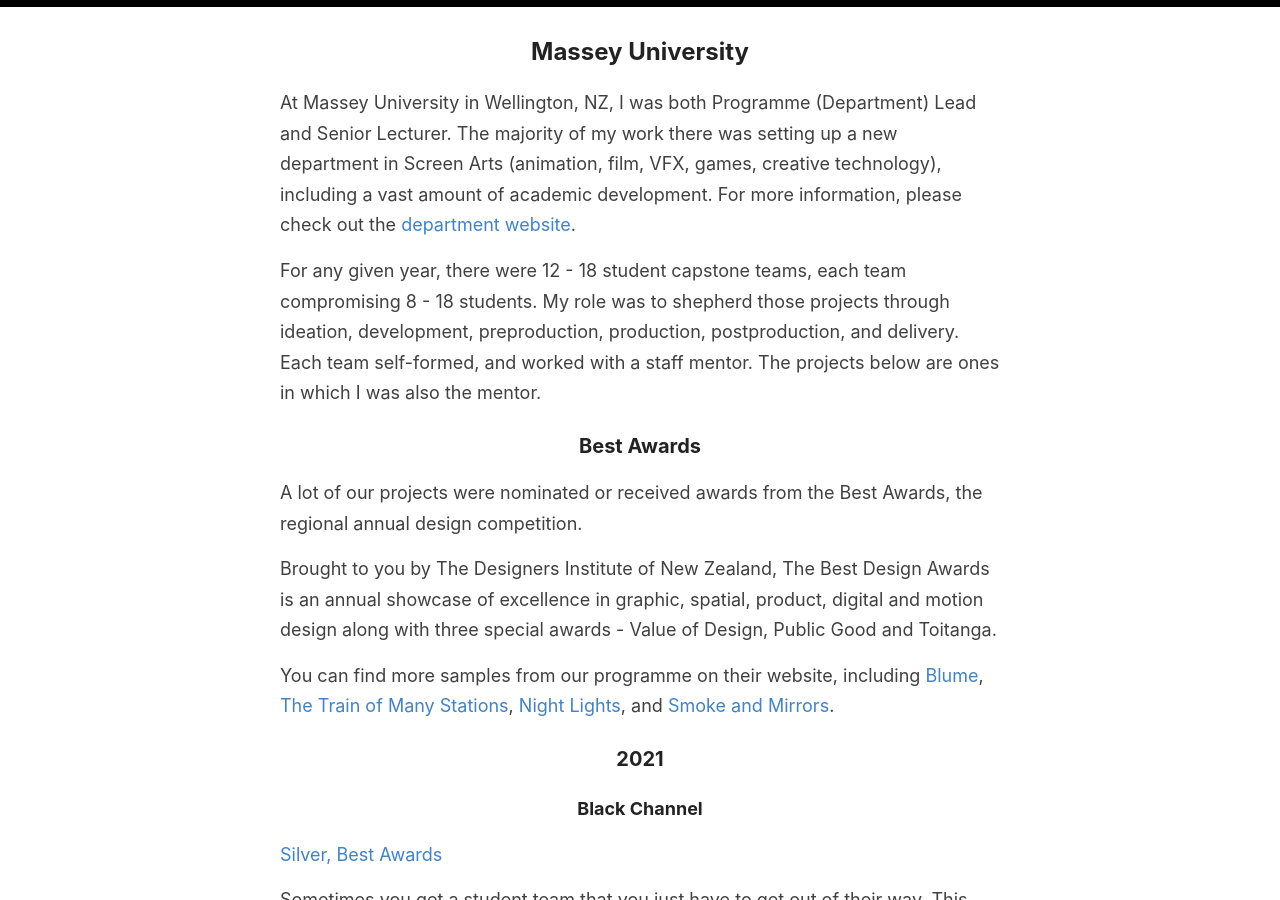
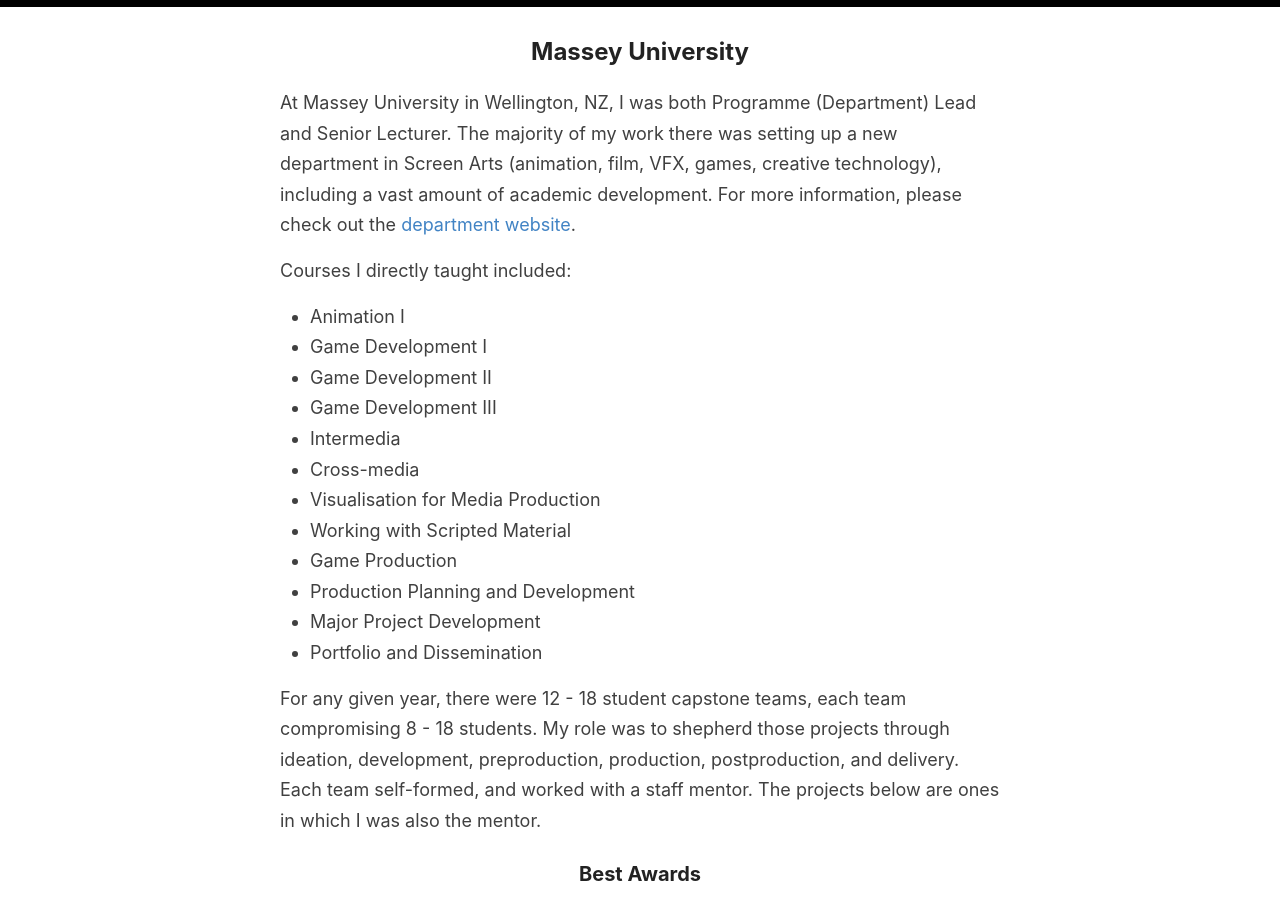
Before and after one commit to lucashaley/lucashaley.github.io, a Jekyll site: the page built from student-samples.markdown, in a window 1280 px wide and 900 px high, scrolled down 245 px. Built offline with Jekyll 4.4.1, drawn with Linux system fonts in a browser that asks for light colours; our own code applies the rules of GitHub Pages for plain Markdown files.

Commit message:
Updated Student Samples

```diff
--- a/student-samples.markdown
+++ b/student-samples.markdown
@@ -8,6 +8,21 @@
 ## Massey University
 
 At Massey University in Wellington, NZ, I was both Programme (Department) Lead and Senior Lecturer. The majority of my work there was setting up a new department in Screen Arts (animation, film, VFX, games, creative technology), including a vast amount of academic development. For more information, please check out the [department website](https://creative.massey.ac.nz/study/screen-arts/).
+
+Courses I directly taught included:
+
+- Animation I
+- Game Development I
+- Game Development II
+- Game Development III
+- Intermedia
+- Cross-media
+- Visualisation for Media Production
+- Working with Scripted Material
+- Game Production
+- Production Planning and Development
+- Major Project Development
+- Portfolio and Dissemination
 
 For any given year, there were 12 - 18 student capstone teams, each team compromising 8 - 18 students. My role was to shepherd those projects through ideation, development, preproduction, production, postproduction, and delivery. Each team self-formed, and worked with a staff mentor. The projects below are ones in which I was also the mentor.
 
```
